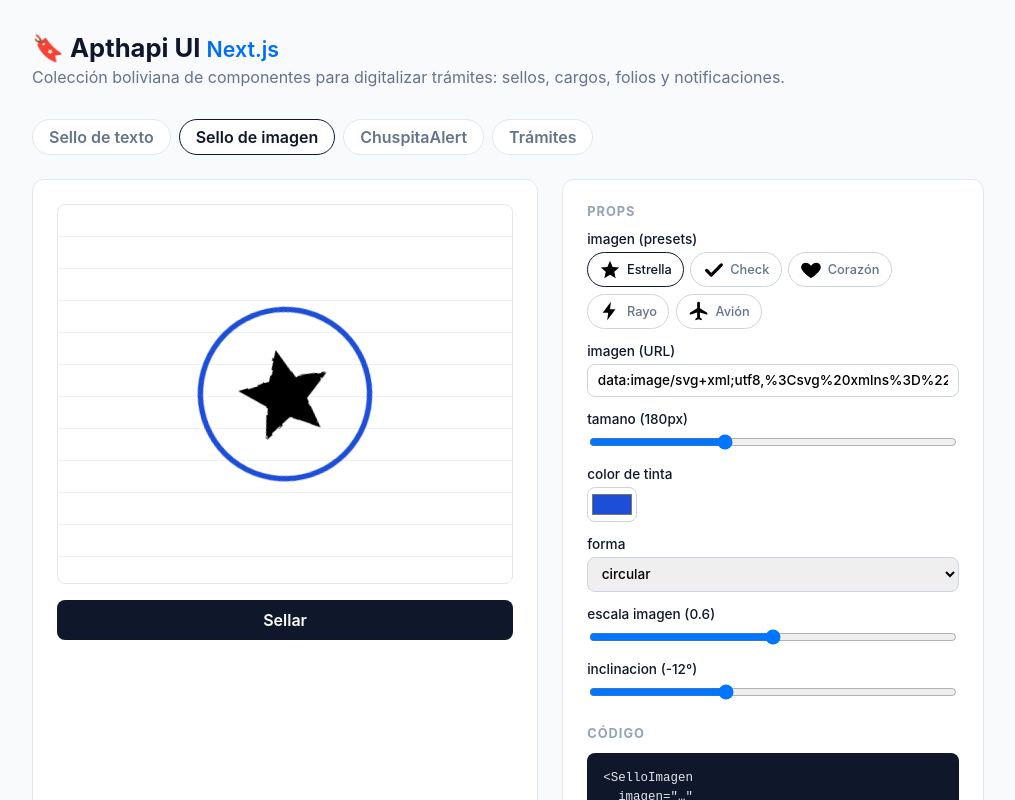
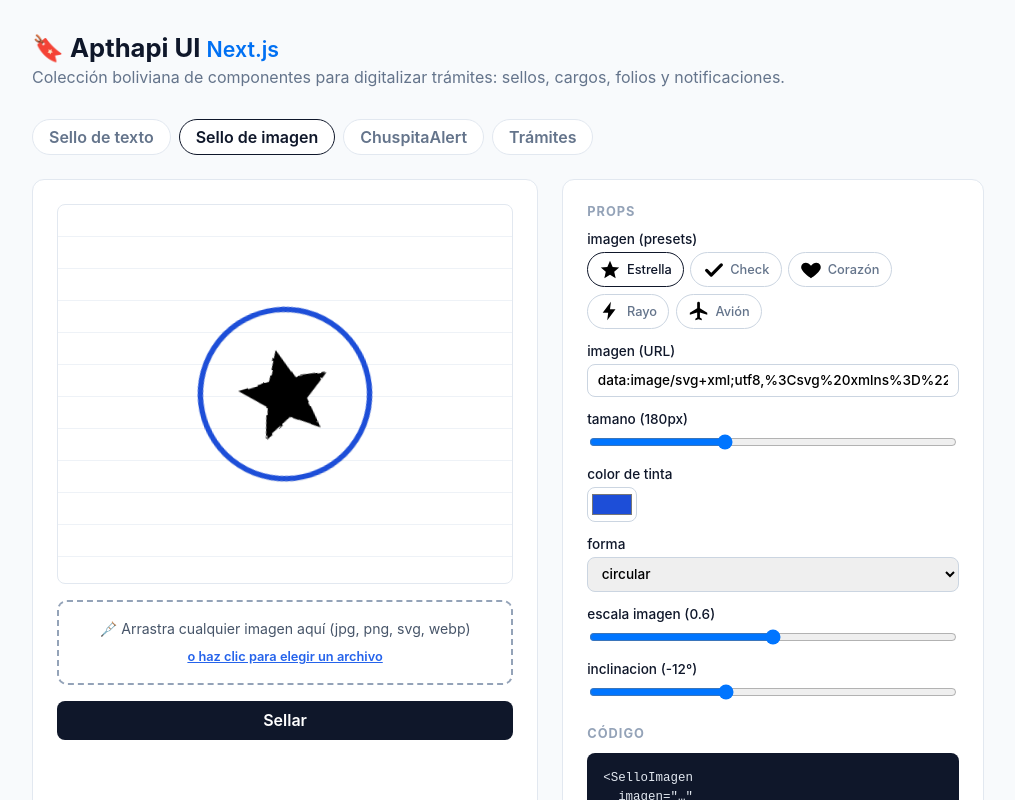
Before and after one commit to gongor7/Apthapi-UI, a Next.js app in the folder sello-next/: page / in a window 1280 px wide. Both pictures are taken after a click on the button "Sello de imagen". Shown: the top 800 px of the page, without its empty margins (132-1147 px from the left). Built offline with nearby package versions, Linux system fonts and the light colour scheme.

Commit message:
feat: arrastrar y soltar cualquier imagen para el SelloImagen

```diff
--- a/sello-next/app/globals.css
+++ b/sello-next/app/globals.css
@@ -160,6 +160,33 @@ body { margin: 0; background: #f8fafc; color: #0f172a; }
   gap: 2rem;
 }
 
+.pg__drop {
+  margin-top: 1rem;
+  border: 2px dashed #94a3b8;
+  border-radius: 10px;
+  padding: 1.1rem 1rem;
+  text-align: center;
+  transition: border-color 0.15s, background 0.15s;
+}
+.pg__drop--activa {
+  border-color: #0f172a;
+  background: #f1f5f9;
+}
+.pg__drop__texto { margin: 0 0 0.5rem; font-size: 0.88rem; color: #475569; }
+.pg__drop__btn {
+  display: inline-block;
+  font-size: 0.8rem;
+  font-weight: 600;
+  color: #2563eb;
+  cursor: pointer;
+  text-decoration: underline;
+}
+.pg__error {
+  margin: 0.5rem 0 0;
+  font-size: 0.8rem;
+  color: #dc2626;
+}
+
 .pg__acciones {
   display: flex;
   gap: 0.75rem;
--- a/sello-next/app/page.js
+++ b/sello-next/app/page.js
@@ -49,6 +49,27 @@ export default function Home() {
   const [formaImg, setFormaImg] = useState('circular')
   const [escalaImg, setEscalaImg] = useState(0.6)
   const [estamparImg, setEstamparImg] = useState(0)
+
+  // ---- drag & drop de imagen ----
+  const [arrastrando, setArrastrando] = useState(false)
+  const [errorImagen, setErrorImagen] = useState('')
+
+  const cargarArchivo = (file) => {
+    setErrorImagen('')
+    if (!file || !file.type.startsWith('image/')) {
+      setErrorImagen('Ese archivo no es una imagen (jpg, png, svg, webp…).')
+      return
+    }
+    const lector = new FileReader()
+    lector.onload = () => setImagen(lector.result)
+    lector.readAsDataURL(file)
+  }
+
+  const alSoltar = (e) => {
+    e.preventDefault()
+    setArrastrando(false)
+    cargarArchivo(e.dataTransfer?.files?.[0])
+  }
 
   const codigoImagen = useMemo(
     () => `<SelloImagen\n  imagen="…"\n  tamano={${tamanoImg}}\n  color="${colorImg}"\n  forma="${formaImg}"\n  escala={${escalaImg}}\n  inclinacion={${inclinacion}}\n/>`,
@@ -176,6 +197,31 @@ export default function Home() {
                 estampar={estamparImg}
               />
             </div>
+            <div
+              className={`pg__drop${arrastrando ? ' pg__drop--activa' : ''}`}
+              onDragOver={(e) => {
+                e.preventDefault()
+                setArrastrando(true)
+              }}
+              onDragLeave={(e) => {
+                e.preventDefault()
+                setArrastrando(false)
+              }}
+              onDrop={alSoltar}
+            >
+              {arrastrando ? (
+                <p className="pg__drop__texto">¡Suelta la imagen aquí! 📥</p>
+              ) : (
+                <>
+                  <p className="pg__drop__texto">🩼 Arrastra cualquier imagen aquí (jpg, png, svg, webp)</p>
+                  <label className="pg__drop__btn">
+                    o haz clic para elegir un archivo
+                    <input type="file" accept="image/*" hidden onChange={(e) => cargarArchivo(e.target.files?.[0])} />
+                  </label>
+                </>
+              )}
+            </div>
+            {errorImagen && <p className="pg__error">{errorImagen}</p>}
             <button className="pg__btn" onClick={() => setEstamparImg((e) => e + 1)}>
               Sellar
             </button>
```
Also changed, not shown: 1 other file (tests, documents, lock files or other folders).
